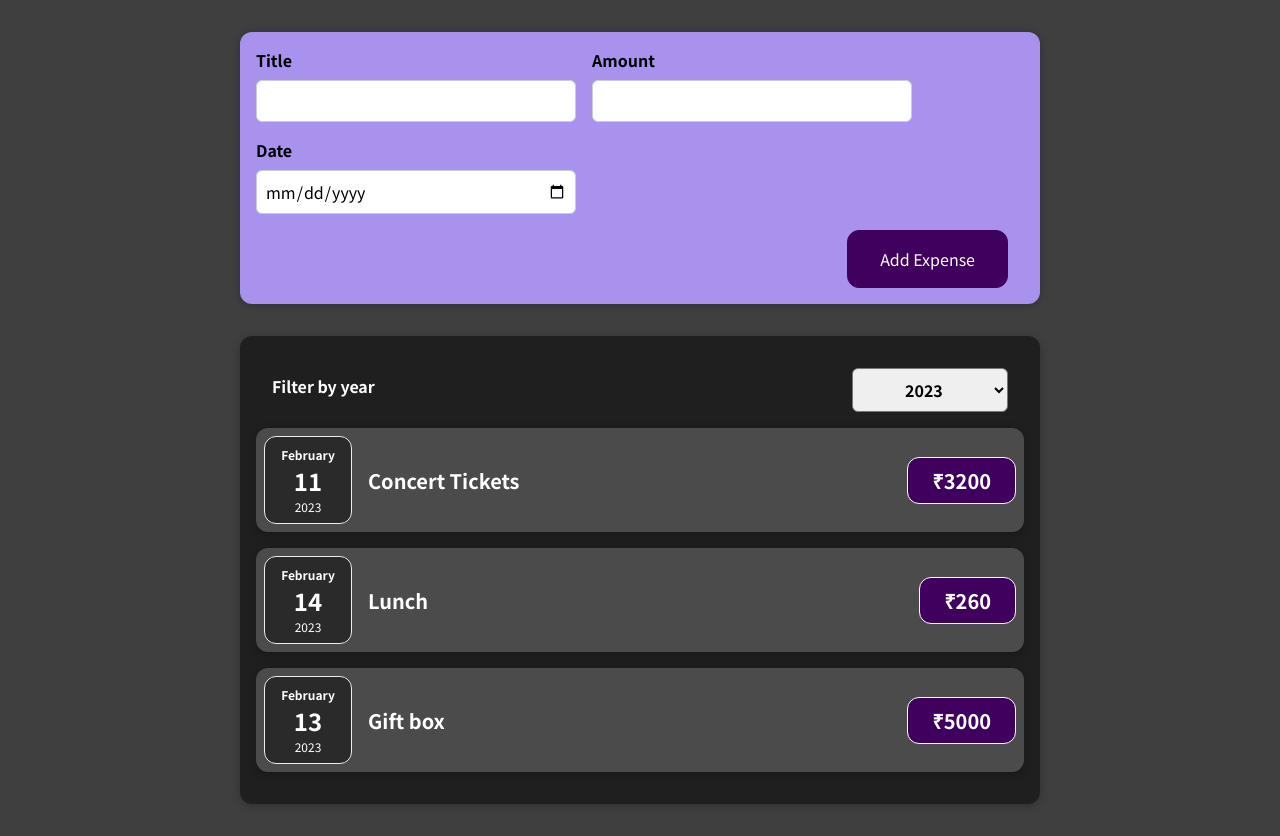
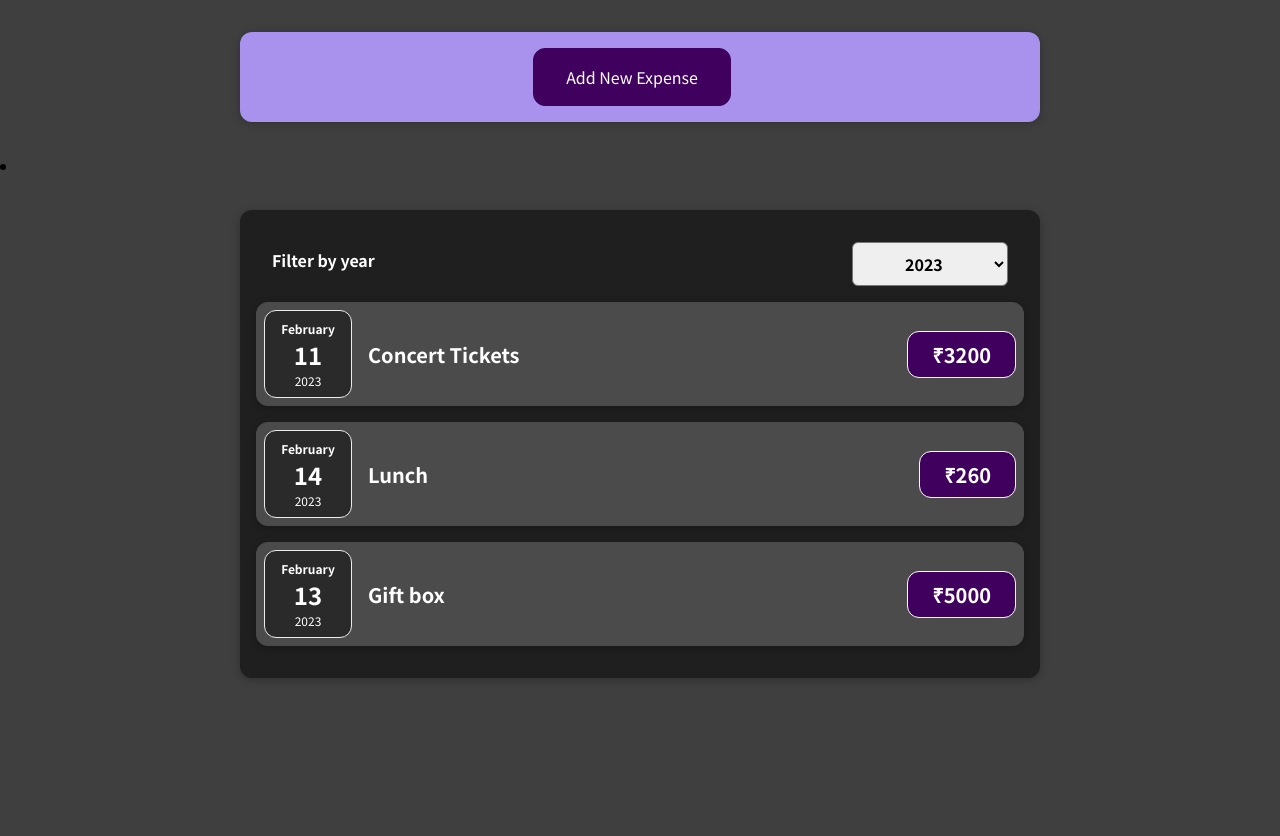
Before and after one commit to harsh-haria/React-expense_manager, a React (Create React App) app: page / in a window 1280 px wide. After the commit the page ends 800 px from the top, so only its background shows below. Built offline with nearby package versions, Linux system fonts and the light colour scheme.

Commit message:
Button added for new Expense and condition statements added as well

```diff
--- a/src/NewExpense/ExpenseForm.js
+++ b/src/NewExpense/ExpenseForm.js
@@ -32,6 +32,7 @@ const ExpenseForm = (props) => {
     setEnteredTitle("");
     setenteredAmount("");
     setenteredDate("");
+    props.newExpenseState(false);
   };
   return (
     <form onSubmit={printStateValues}>
@@ -66,6 +67,7 @@ const ExpenseForm = (props) => {
         </div>
       </div>
       <div className="new-expense__actions">
+        <button onClick={props.onCancel}>Cancel</button>
         <button type="submit">Add Expense</button>
       </div>
     </form>
--- a/src/NewExpense/NewExpense.js
+++ b/src/NewExpense/NewExpense.js
@@ -1,9 +1,11 @@
-import React from "react";
+import React, { useState } from "react";
 
 import ExpenseForm from "./ExpenseForm";
 import "./NewExpense.css";
 
 const NewExpense = (props) => {
+  const [newExpense, setNewExpense] = useState(false);
+
   const saveExpenseDataHandler = (enteredExpenseData) => {
     const expenseData = {
       ...enteredExpenseData,
@@ -13,9 +15,26 @@ const NewExpense = (props) => {
     props.addExpenseHandler(expenseData);
   };
 
+  const changeNewExpenseState = (event) => {
+    setNewExpense(true);
+  };
+
+  const CancelNewExpenseState = (event) => {
+    setNewExpense(false);
+  };
+
   return (
     <div className="new-expense">
-      <ExpenseForm onSaveExpenseData={saveExpenseDataHandler} />
+      {!newExpense && (
+        <button onClick={changeNewExpenseState}>Add New Expense</button>
+      )}
+      {newExpense && (
+        <ExpenseForm
+          onSaveExpenseData={saveExpenseDataHandler}
+          onCancel={CancelNewExpenseState}
+          newExpenseState={setNewExpense}
+        />
+      )}
     </div>
   );
 };
--- /dev/null
+++ b/src/components/ExpenseList.css
@@ -0,0 +1,9 @@
+.expenses-list {
+  list-style: none;
+  padding: 0;
+}
+
+.expenses-list__fallback {
+  color: white;
+  text-align: center;
+}
--- /dev/null
+++ b/src/components/ExpenseList.js
@@ -0,0 +1,29 @@
+import React from "react";
+
+import ExpenseItem from "./ExpenseItem";
+
+import "./ExpenseList.css";
+
+const ExpenseList = (props) => {
+  if (props.items.length === 0) {
+    return <h2 className="expenses-list__fallback">Found no expenses.</h2>;
+  }
+
+  return (
+    <ul className="expenses-list">
+      {props.items.map((item) => {
+        return (
+          <ExpenseItem
+            key={item.id}
+            date={item.date}
+            title={item.title}
+            amount={item.amount}
+            id={item.id}
+          />
+        );
+      })}
+    </ul>
+  );
+};
+
+export default ExpenseList;
--- a/src/components/Expenses.js
+++ b/src/components/Expenses.js
@@ -1,8 +1,8 @@
 import { React, useState } from "react";
 
 import Card from "../UI/Card";
-import ExpenseItem from "./ExpenseItem";
 import ExpensesFilter from "./ExpensesFilter";
+import ExpenseList from "./ExpenseList";
 
 import "./Expenses.css";
 
@@ -13,31 +13,17 @@ const Expenses = (props) => {
     changeSelectedYear(year);
   };
 
-  const filteredItems = props.data.filter(item => {
+  const filteredItems = props.data.filter((item) => {
     return item.date.getFullYear().toString() === year;
-  })
-
-  var expenseContent = <p>No Items to display!</p>;
-
-  if (filteredItems.length > 0) {
-    expenseContent = filteredItems.map((item) => {
-      return (
-        <ExpenseItem
-          key={item.id}
-          date={item.date}
-          title={item.title}
-          amount={item.amount}
-          id={item.id}
-        />
-      );
-    })
-  }
+  });
 
   return (
-    <Card className="expenses">
-      <ExpensesFilter selected={year} onChangeFilter={filterChangeHandler} />
-      {expenseContent}
-    </Card>
+    <li>
+      <Card className="expenses">
+        <ExpensesFilter selected={year} onChangeFilter={filterChangeHandler} />
+        <ExpenseList items={filteredItems} />
+      </Card>
+    </li>
   );
 };
 
```
